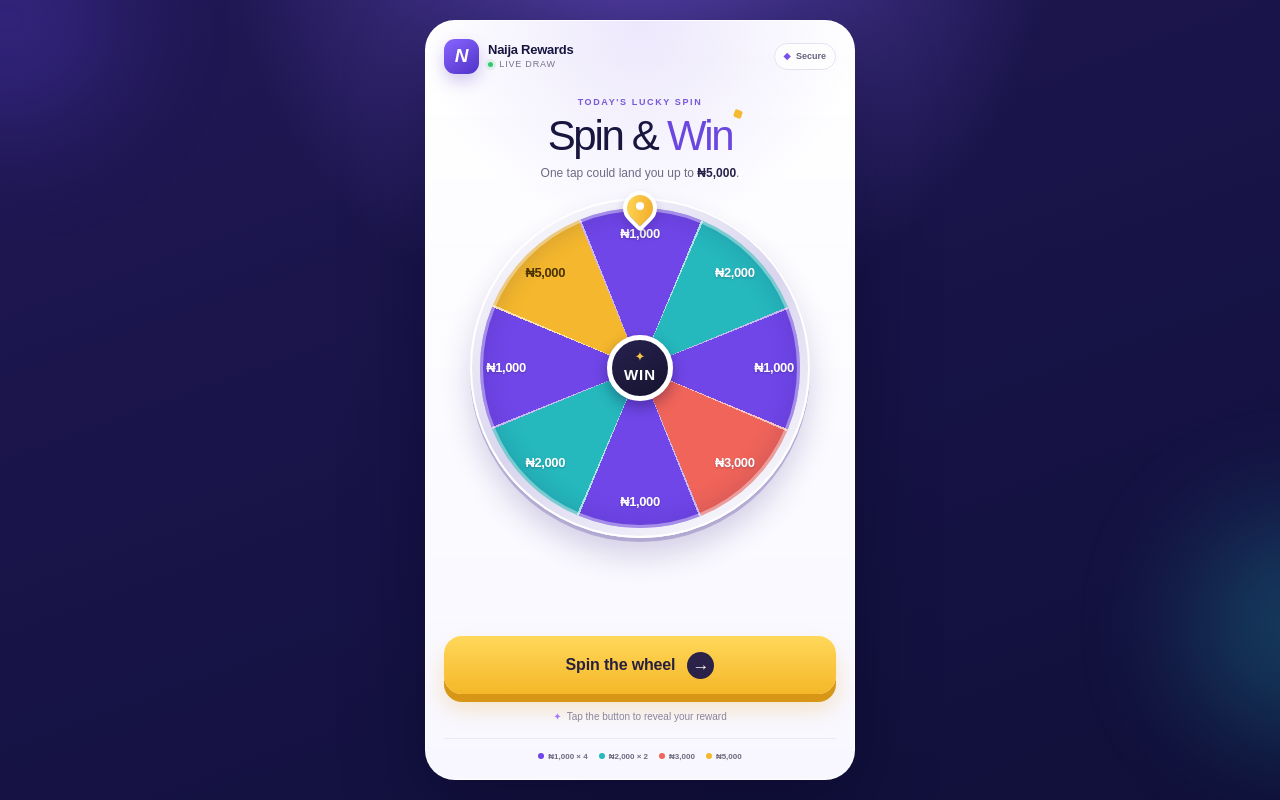
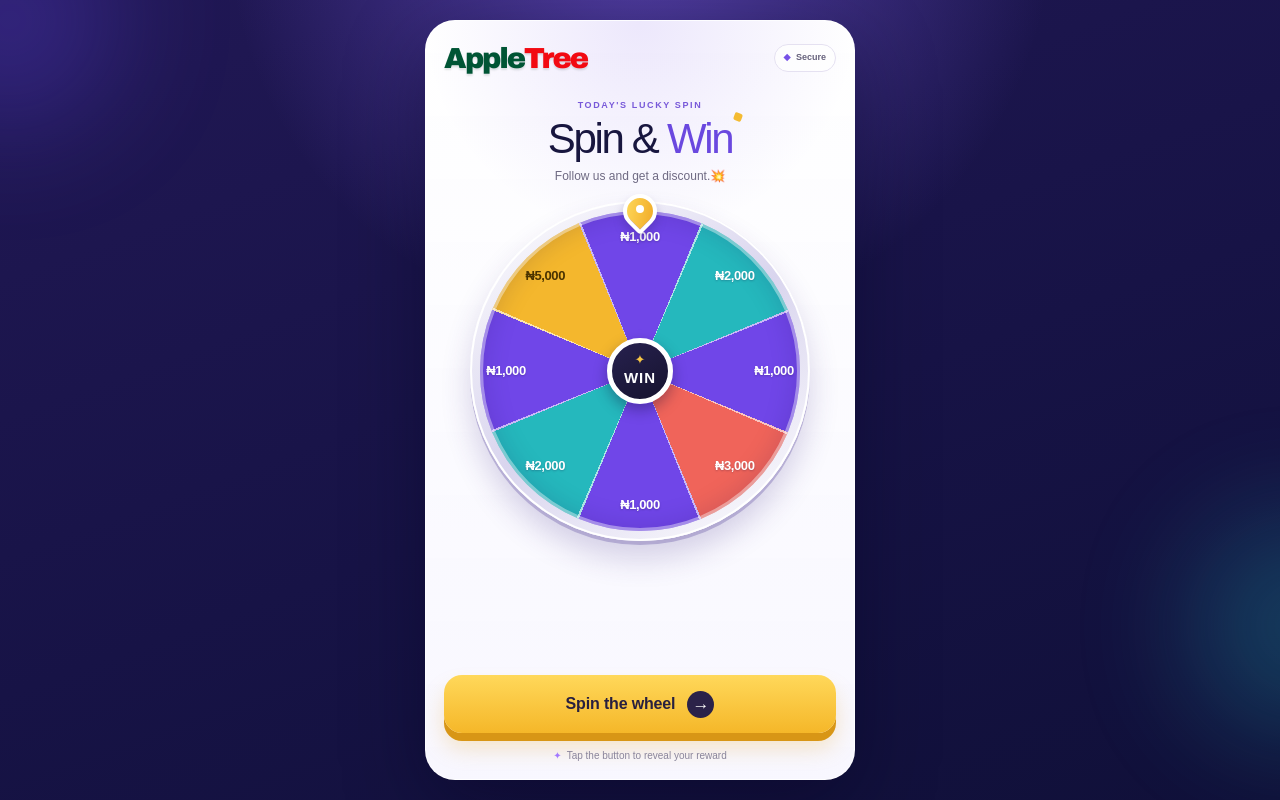
Before and after one commit to AppleTreeFans/naija-spin-and-win, a Next.js app: page / in a window 1280 px wide. Built offline with nearby package versions, Linux system fonts and the light colour scheme.

Commit message:
Update AppleTree branding and simplify footer

```diff
--- a/app/globals.css
+++ b/app/globals.css
@@ -81,27 +81,22 @@ button { font: inherit; }
   width: 100%;
   display: flex;
   align-items: center;
-  gap: 9px;
+  min-height: 38px;
 }
 
-.brand-mark {
-  width: 35px;
-  height: 35px;
-  display: grid;
-  place-items: center;
-  border-radius: 11px;
-  color: white;
-  font-size: 19px;
-  font-weight: 900;
-  font-style: italic;
-  background: linear-gradient(145deg, #8866ff, #5032c8);
-  box-shadow: 0 7px 16px rgba(90, 56, 201, .25);
+.brand-logo {
+  display: inline-flex;
+  align-items: baseline;
+  font-family: Arial Black, Arial, Helvetica, sans-serif;
+  font-size: clamp(22px, 7vw, 29px);
+  font-weight: 950;
+  line-height: 1;
+  letter-spacing: -.075em;
+  text-shadow: 0 2px 2px rgba(10, 40, 25, .12);
 }
 
-.brand-copy { display: flex; flex-direction: column; line-height: 1.1; }
-.brand-name { font-size: 13px; font-weight: 850; letter-spacing: -.02em; }
-.brand-status { margin-top: 3px; font-size: 9px; color: #77738e; text-transform: uppercase; letter-spacing: .09em; }
-.brand-status i { display: inline-block; width: 5px; height: 5px; border-radius: 50%; background: #35c76f; margin-right: 3px; box-shadow: 0 0 0 3px rgba(53,199,111,.12); }
+.brand-apple { color: #005535; }
+.brand-tree { color: #f20a12; }
 
 .secure-pill {
   margin-left: auto;
@@ -309,27 +304,6 @@ button { font: inherit; }
 .helper-text { margin: 15px 0 0; color: #8a859b; font-size: 10px; }
 .helper-text span { color: #a278ff; margin-right: 5px; }
 
-.prize-key {
-  width: 100%;
-  margin-top: 14px;
-  padding-top: 12px;
-  border-top: 1px solid #ece9f4;
-  display: flex;
-  align-items: center;
-  justify-content: center;
-  flex-wrap: wrap;
-  gap: 7px 11px;
-  color: #6f6a7f;
-  font-size: 8px;
-  font-weight: 800;
-}
-.prize-key span { white-space: nowrap; }
-.prize-key i { display: inline-block; width: 6px; height: 6px; border-radius: 50%; margin-right: 4px; }
-.key-violet { background: var(--violet); }
-.key-teal { background: var(--teal); }
-.key-coral { background: var(--coral); }
-.key-gold { background: var(--gold); }
-
 .modal-backdrop {
   position: fixed;
   z-index: 20;
@@ -404,7 +378,6 @@ button { font: inherit; }
   .hero-copy { margin-top: 13px; margin-bottom: 7px; }
   .wheel-stage { --wheel-size: min(70vw, 292px); --label-offset: max(-27.2vw, -115px); margin-bottom: 10px; }
   .helper-text { margin-top: 12px; }
-  .prize-key { margin-top: 10px; padding-top: 9px; }
 }
 
 @media (min-width: 600px) {
--- a/app/page.tsx
+++ b/app/page.tsx
@@ -56,10 +56,8 @@ export default function Home() {
 
       <section className="game-card" aria-labelledby="page-title">
         <header className="game-header">
-          <div className="brand-mark" aria-hidden="true">N</div>
-          <div className="brand-copy">
-            <span className="brand-name">Naija Rewards</span>
-            <span className="brand-status"><i /> Live draw</span>
+          <div className="brand-logo" aria-label="AppleTree">
+            <span className="brand-apple">Apple</span><span className="brand-tree">Tree</span>
           </div>
           <div className="secure-pill" aria-label="Fair and secure draw">
             <span aria-hidden="true">◆</span> Secure
@@ -69,7 +67,7 @@ export default function Home() {
         <div className="hero-copy">
           <p className="eyebrow">TODAY&apos;S LUCKY SPIN</p>
           <h1 id="page-title">Spin &amp; <span>Win</span></h1>
-          <p>One tap could land you up to <strong>₦5,000</strong>.</p>
+          <p>Follow us and get a discount.💥</p>
         </div>
 
         <div className="wheel-stage">
@@ -114,12 +112,6 @@ export default function Home() {
           </p>
         </div>
 
-        <div className="prize-key" aria-label="Available prizes">
-          <span><i className="key-violet" />₦1,000 × 4</span>
-          <span><i className="key-teal" />₦2,000 × 2</span>
-          <span><i className="key-coral" />₦3,000</span>
-          <span><i className="key-gold" />₦5,000</span>
-        </div>
       </section>
 
       {winner && (
```
